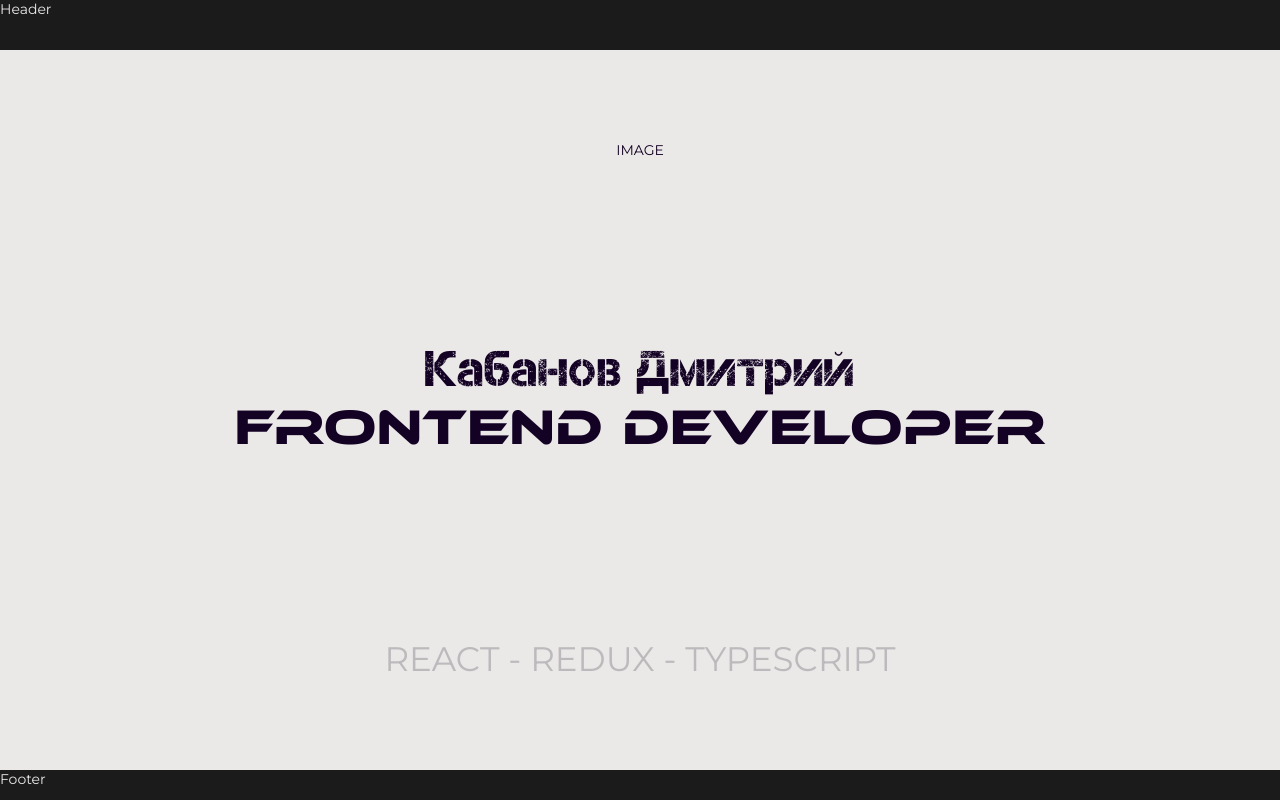
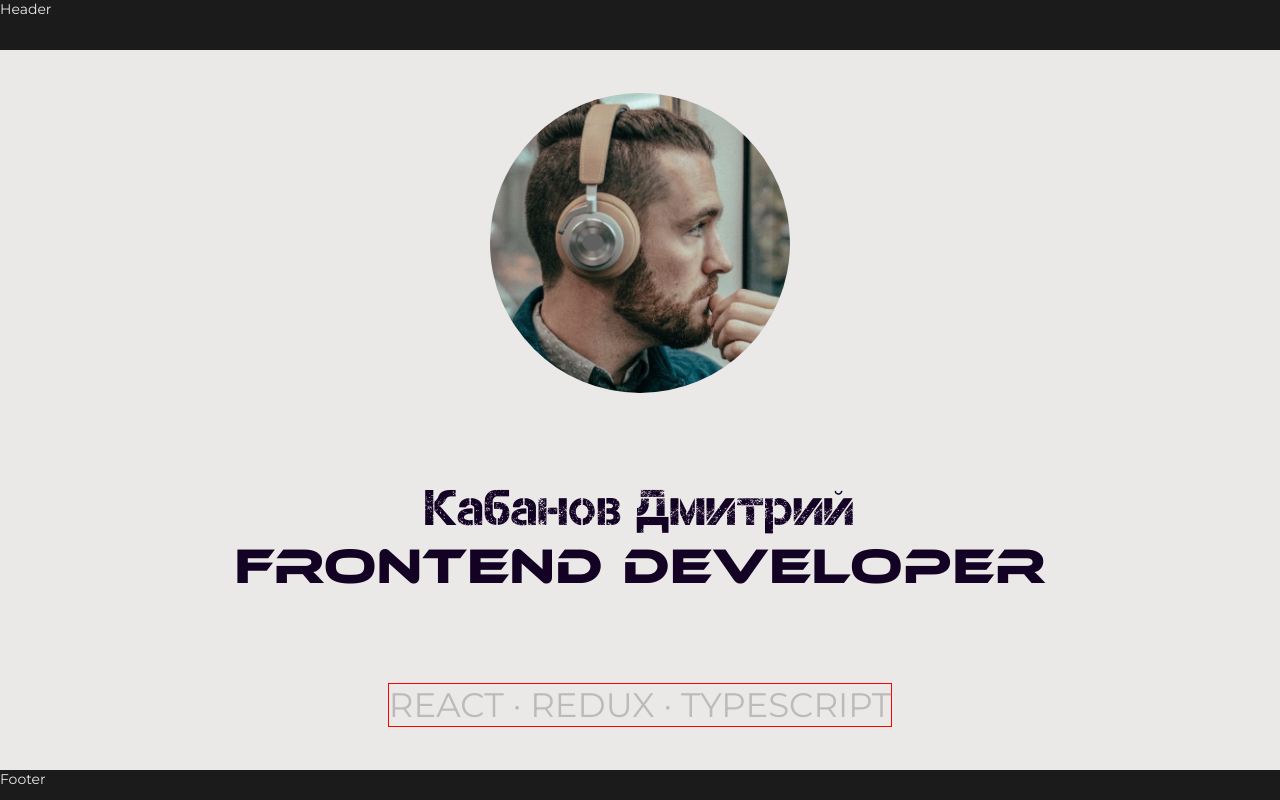
Before and after one commit to kabanooovd/portfolio-2, a React app: page /home in a window 1280 px wide. Built offline with nearby package versions, Linux system fonts and the light colour scheme; the HTML template or start-up script is replaced by a standard one.

Commit message:
images config

```diff
--- a/src/components/flex/Flex.tsx
+++ b/src/components/flex/Flex.tsx
@@ -7,6 +7,7 @@ export const Flex = styled.div<{
   margin?: string;
 	padding?: string;
   border?: string;
+  brad?: string;
 }>`
   display: flex;
   flex-direction: ${({direction}) => direction || "row"};
@@ -15,4 +16,5 @@ export const Flex = styled.div<{
   border: ${({border}) => border || "none"};
   margin: ${({margin}) => margin || "0"};
 	padding: ${({padding}) => padding || "0"};
+  border-radius: ${({brad}) => brad || "0"};
 `
--- a/src/pages/main/Main.tsx
+++ b/src/pages/main/Main.tsx
@@ -1,10 +1,10 @@
 import { Flex } from "../../components"
 import { theme } from "../../styles-config"
-import { Container, MainTitle, Technologies } from "./Styles"
+import { Container, Image, MainTitle, Technologies } from "./Styles"
 
 export const Main = () => {
   return <Container>
-    <div>IMAGE</div>
+    <Image />
     <Flex direction="column" align="center">
       <MainTitle>Кабанов Дмитрий</MainTitle>
       <MainTitle fontFamily={theme.fonts.ETHNOCENTRIC}>
@@ -12,7 +12,7 @@ export const Main = () => {
       </MainTitle>
     </Flex>
     <Technologies>
-      REACT - REDUX - TYPESCRIPT
+      REACT · REDUX · TYPESCRIPT
     </Technologies>
   </Container>
 }
--- a/src/pages/main/Styles.tsx
+++ b/src/pages/main/Styles.tsx
@@ -1,5 +1,6 @@
 import styled from "styled-components";
 import { SCREEN_WIDTH } from "../../styles-config";
+import photo from "../../assets/images/photo.jpg"
 
 export const Container = styled.div<any>`
   background: ${({theme}) => theme.colors.GREY_LIGHT};
@@ -18,19 +19,40 @@ export const MainTitle = styled.div<{
 
   @media (max-width: ${SCREEN_WIDTH.XL}px) {
     font-size: ${({theme}) => theme.fontsSizes.S8};
-  }
+  };
 
   @media (max-width: ${SCREEN_WIDTH.M}px) {
     font-size: ${({theme}) => theme.fontsSizes.S6};
-  }
+  };
 
   @media (max-width: ${SCREEN_WIDTH.XS}px) {
     font-size: ${({theme}) => theme.fontsSizes.S4};
-  }
+  };
 `
 
 export const Technologies = styled.div`
+  border: 1px solid red;
   color: ${({theme}) => theme.colors.GREY_LIGHT2};
   font-size: ${({theme}) => theme.fontsSizes.S8};
 
+  @media (max-width: ${SCREEN_WIDTH.XL}px) {
+    font-size: ${({theme}) => theme.fontsSizes.S7};
+  };
+
+  @media (max-width: ${SCREEN_WIDTH.M}px) {
+    font-size: ${({theme}) => theme.fontsSizes.S5};
+  };
+
+  @media (max-width: ${SCREEN_WIDTH.XS}px) {
+    font-size: ${({theme}) => theme.fontsSizes.S3};
+  };
 `
+
+export const Image = styled.div`
+  width: 300px;
+  height: 300px;
+  background-image: url(${photo});
+  background-size: cover;
+  background-position: 50%;
+  border-radius: 50%;
+`
```
Also changed, not shown: src/assets/images/photo.jpg (added).
